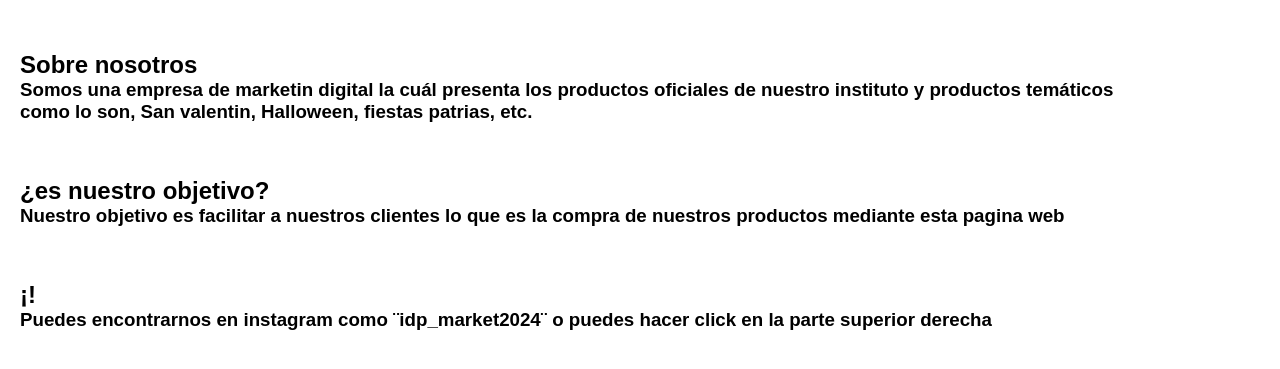
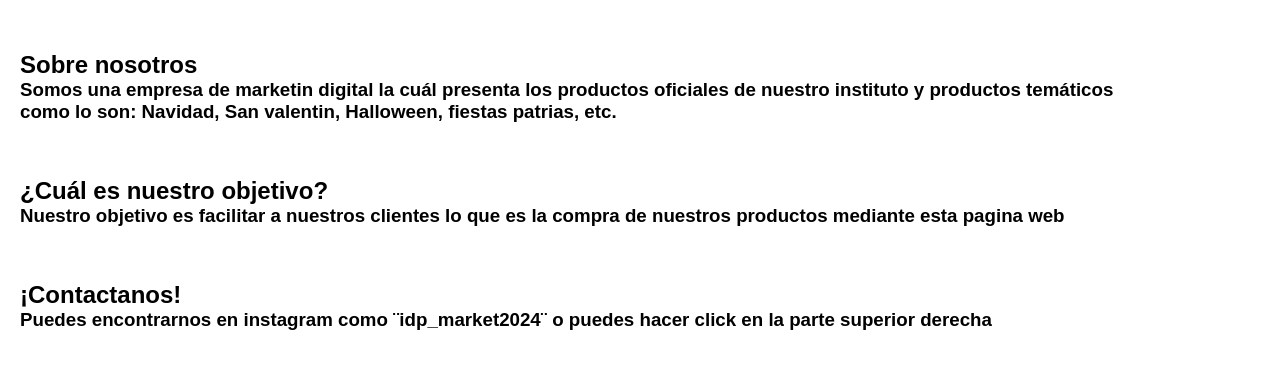
Before and after one commit to SempiternalBMTH/web-prueba, a plain HTML site: page MENU.html in a window 1280 px wide. Shown: the part 167-536 px from the top of the page. Drawn offline with Linux system fonts and the light colour scheme.

Commit message:
Update MENU.html

```diff
--- a/MENU.html
+++ b/MENU.html
@@ -42,16 +42,16 @@
 <br>
  <H2>Sobre nosotros</H2>
  <h3>Somos una empresa de marketin digital la cuál presenta los productos oficiales de nuestro instituto y productos temáticos</h3>
- <h3>como lo son, San valentin, Halloween, fiestas patrias, etc.</h3>
+ <h3>como lo son: Navidad, San valentin, Halloween, fiestas patrias, etc.</h3>
 <br>
 <br>
 <br>
-<H2>¿es nuestro objetivo?</H2>
+<H2>¿Cuál es nuestro objetivo?</H2>
 <h3>Nuestro objetivo es facilitar a nuestros clientes lo que es la compra de nuestros productos mediante esta pagina web</h3>
 <br>
 <br>
 <br>
-<h2>¡!</h2>
+<h2>¡Contactanos!</h2>
 <h3>Puedes encontrarnos en instagram como ¨idp_market2024¨ o puedes hacer click en la parte superior derecha</h3>
     </main>
   </body>
```
